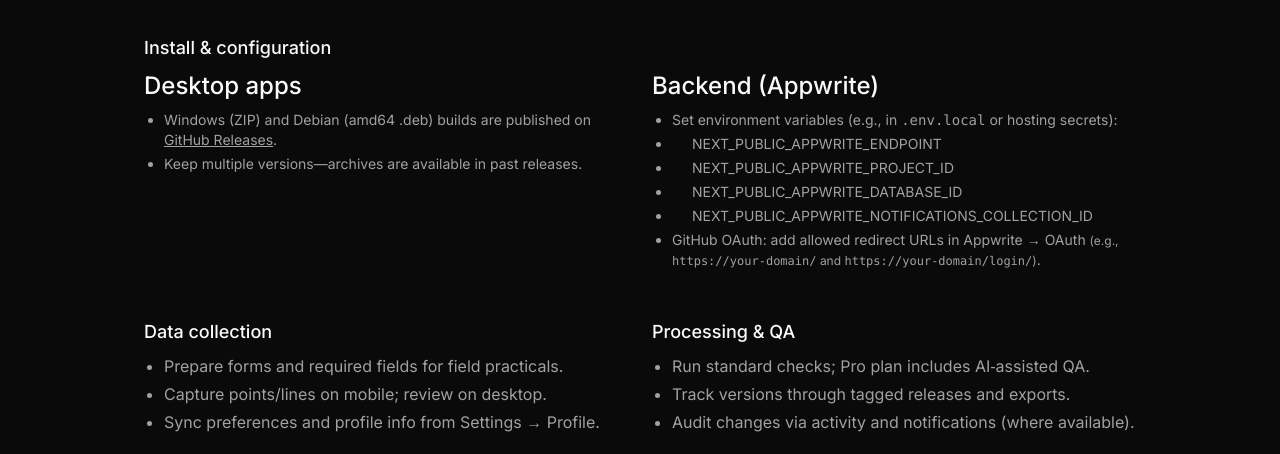
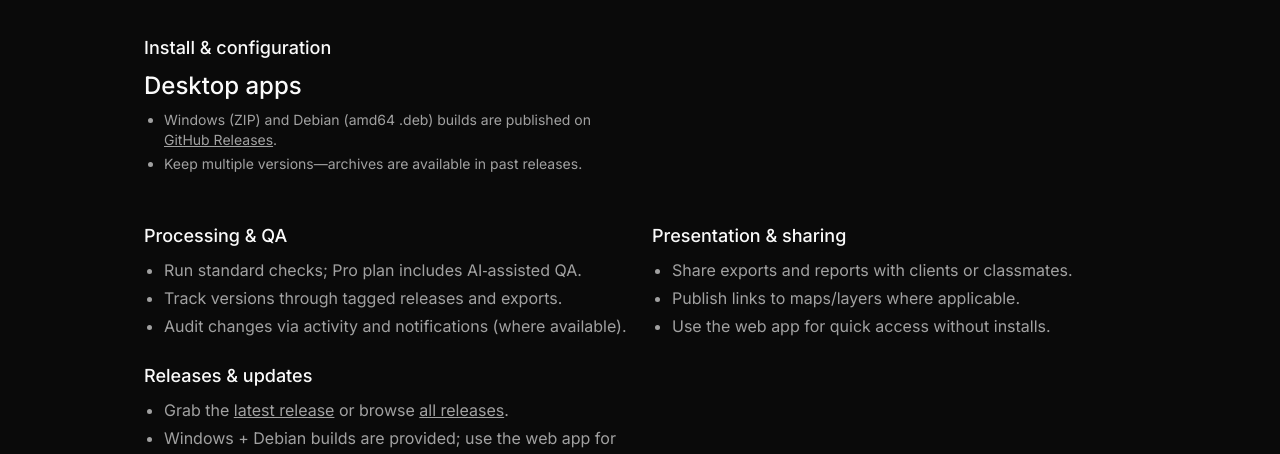
Before and after one commit to ConsoleMangena/sitesurveyorsite, a Next.js app: page /documentation in a window 1280 px wide. Shown: the part 479-933 px from the top of the page. Built offline with nearby package versions, Linux system fonts and the light colour scheme; no server answers.

Commit message:
Docs: remove Backend (Appwrite) setup and Data collection section per request

```diff
--- a/app/documentation/page.tsx
+++ b/app/documentation/page.tsx
@@ -56,31 +56,11 @@ export default function DocumentationPage() {
               <li>Keep multiple versions—archives are available in past releases.</li>
             </ul>
           </div>
-          <div className="space-y-2">
-            <h3 className="font-medium">Backend (Appwrite)</h3>
-            <ul className="list-disc pl-5 space-y-1 text-muted-foreground text-sm">
-              <li>Set environment variables (e.g., in <code>.env.local</code> or hosting secrets):</li>
-              <li className="pl-5">NEXT_PUBLIC_APPWRITE_ENDPOINT</li>
-              <li className="pl-5">NEXT_PUBLIC_APPWRITE_PROJECT_ID</li>
-              <li className="pl-5">NEXT_PUBLIC_APPWRITE_DATABASE_ID</li>
-              <li className="pl-5">NEXT_PUBLIC_APPWRITE_NOTIFICATIONS_COLLECTION_ID</li>
-              <li>GitHub OAuth: add allowed redirect URLs in Appwrite → OAuth {" "}
-                <span className="text-xs">(e.g., <code>https://your-domain/</code> and <code>https://your-domain/login/</code>)</span>.</li>
-            </ul>
-          </div>
         </div>
       </section>
 
       {/* Using SiteSurveyor */}
       <div className="grid md:grid-cols-2 gap-6">
-        <section className="space-y-2">
-          <h2 className="text-lg font-medium">Data collection</h2>
-          <ul className="list-disc pl-5 space-y-1 text-muted-foreground">
-            <li>Prepare forms and required fields for field practicals.</li>
-            <li>Capture points/lines on mobile; review on desktop.</li>
-            <li>Sync preferences and profile info from Settings → Profile.</li>
-          </ul>
-        </section>
         <section className="space-y-2">
           <h2 className="text-lg font-medium">Processing & QA</h2>
           <ul className="list-disc pl-5 space-y-1 text-muted-foreground">
```
